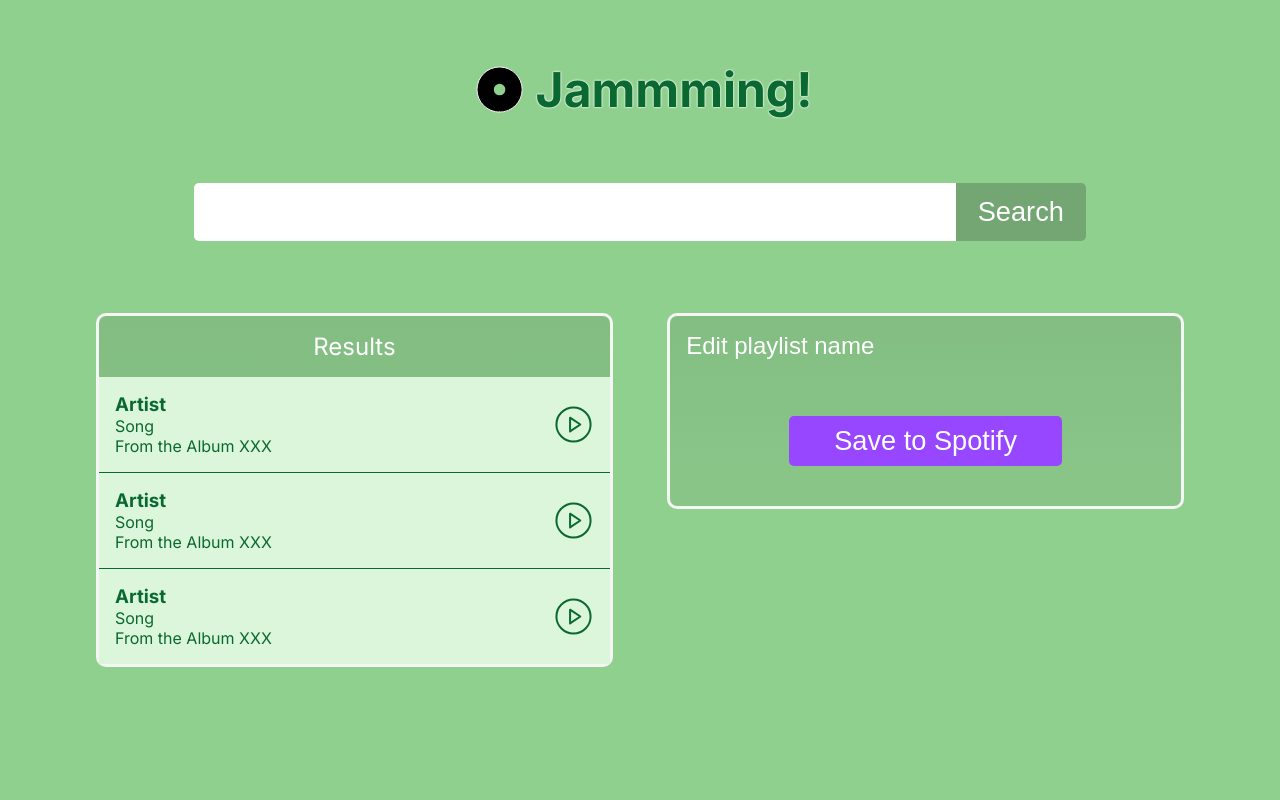
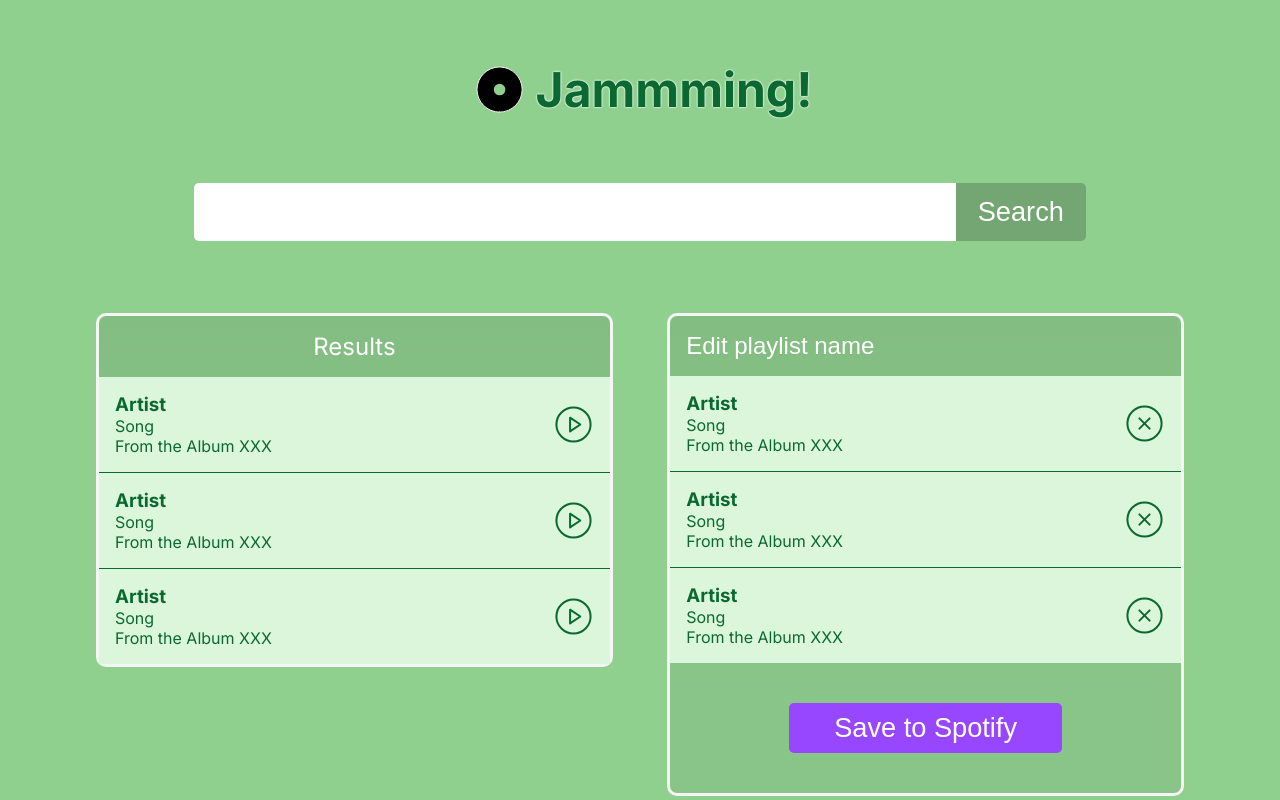
Before and after one commit to Osttan/Jammming, a React (Create React App) app: page / in a window 1280 px wide. Built offline with nearby package versions, Linux system fonts and the light colour scheme; the HTML template or start-up script is replaced by a standard one.

Commit message:
Interface completed

```diff
--- a/src/components/Playlist/Playlist.jsx
+++ b/src/components/Playlist/Playlist.jsx
@@ -1,4 +1,5 @@
 import Panel from "../Panel/Panel";
+import Tracklist from "../Tracklist/Tracklist";
 import Button from "../Button/Button";
 import styles from "./Playlist.module.css";
 
@@ -10,6 +11,7 @@
         id={styles.playlistName}
         placeholder="Edit playlist name"
       />
+      <Tracklist />
       <Button colorType="save" text="Save to Spotify" />
     </Panel>
   );
--- a/src/components/SearchResults/SearchResults.jsx
+++ b/src/components/SearchResults/SearchResults.jsx
@@ -1,14 +1,14 @@
 import "./SearchResults.module.css";
 import Panel from "../Panel/Panel";
-import SingleResult from "../SingleResult/SingleResult";
+import Track from "../Track/Track";
 
 function SearchResults() {
   return (
     <Panel>
       <h2>Results</h2>
-      <SingleResult />
-      <SingleResult />
-      <SingleResult />
+      <Track panel="results" />
+      <Track panel="results" />
+      <Track panel="results" />
     </Panel>
   );
 }
--- a/src/components/SingleResult/SingleResult.jsx
+++ /dev/null
@@ -1,37 +0,0 @@
-import styles from "./SingleResult.module.css";
-
-function SingleResult() {
-  return (
-    <div className={styles.result}>
-      <div className="result-text">
-        <h3 className="artist">Artist</h3>
-        <p>Song</p>
-        <p>From the Album XXX</p>
-      </div>
-      <svg
-        xmlns="http://www.w3.org/2000/svg"
-        width="41"
-        height="41"
-        viewBox="0 0 41 41"
-        fill="none"
-      >
-        <path
-          d="M20.5 37.5833C29.9349 37.5833 37.5833 29.9349 37.5833 20.5C37.5833 11.0651 29.9349 3.41666 20.5 3.41666C11.0651 3.41666 3.41666 11.0651 3.41666 20.5C3.41666 29.9349 11.0651 37.5833 20.5 37.5833Z"
-          stroke="#0A6930"
-          stroke-width="2"
-          stroke-linecap="round"
-          stroke-linejoin="round"
-        />
-        <path
-          d="M17.0833 13.6667L27.3333 20.5L17.0833 27.3333V13.6667Z"
-          stroke="#0A6930"
-          stroke-width="2"
-          stroke-linecap="round"
-          stroke-linejoin="round"
-        />
-      </svg>
-    </div>
-  );
-}
-
-export default SingleResult;
--- a/src/components/SingleResult/SingleResult.module.css
+++ /dev/null
@@ -1,17 +0,0 @@
-.result {
-  background: #dcf6dc;
-  color: #0a6930;
-  border-bottom: 1px solid #0a6930;
-  padding: 1rem;
-  display: flex;
-  justify-content: space-between;
-  align-items: center;
-}
-
-.result:last-child {
-  border-bottom: none;
-}
-
-.result svg {
-  cursor: pointer;
-}
--- a/src/components/Track/Track.jsx
+++ b/src/components/Track/Track.jsx
@@ -1,5 +1,73 @@
-function Track() {
-  return <div>Track</div>;
+import styles from "./Track.module.css";
+
+const playlistSvg = (
+  <svg
+    xmlns="http://www.w3.org/2000/svg"
+    width="41"
+    height="41"
+    viewBox="0 0 41 41"
+    fill="none"
+  >
+    <path
+      d="M20.5 37.5833C29.9349 37.5833 37.5834 29.9349 37.5834 20.5C37.5834 11.0651 29.9349 3.41666 20.5 3.41666C11.0652 3.41666 3.41669 11.0651 3.41669 20.5C3.41669 29.9349 11.0652 37.5833 20.5 37.5833Z"
+      stroke="#0A6930"
+      stroke-width="2"
+      stroke-linecap="round"
+      stroke-linejoin="round"
+    />
+    <path
+      d="M25.625 15.375L15.375 25.625"
+      stroke="#0A6930"
+      stroke-width="2"
+      stroke-linecap="round"
+      stroke-linejoin="round"
+    />
+    <path
+      d="M15.375 15.375L25.625 25.625"
+      stroke="#0A6930"
+      stroke-width="2"
+      stroke-linecap="round"
+      stroke-linejoin="round"
+    />
+  </svg>
+);
+
+const resultsSvg = (
+  <svg
+    xmlns="http://www.w3.org/2000/svg"
+    width="41"
+    height="41"
+    viewBox="0 0 41 41"
+    fill="none"
+  >
+    <path
+      d="M20.5 37.5833C29.9349 37.5833 37.5833 29.9349 37.5833 20.5C37.5833 11.0651 29.9349 3.41666 20.5 3.41666C11.0651 3.41666 3.41666 11.0651 3.41666 20.5C3.41666 29.9349 11.0651 37.5833 20.5 37.5833Z"
+      stroke="#0A6930"
+      stroke-width="2"
+      stroke-linecap="round"
+      stroke-linejoin="round"
+    />
+    <path
+      d="M17.0833 13.6667L27.3333 20.5L17.0833 27.3333V13.6667Z"
+      stroke="#0A6930"
+      stroke-width="2"
+      stroke-linecap="round"
+      stroke-linejoin="round"
+    />
+  </svg>
+);
+
+function Track({ panel }) {
+  return (
+    <div className={styles.result}>
+      <div className="result-text">
+        <h3 className="artist">Artist</h3>
+        <p>Song</p>
+        <p>From the Album XXX</p>
+      </div>
+      {panel ? resultsSvg : playlistSvg}
+    </div>
+  );
 }
 
 export default Track;
--- a/src/components/Track/Track.module.css
+++ b/src/components/Track/Track.module.css
@@ -0,0 +1,17 @@
+.result {
+  background: #dcf6dc;
+  color: #0a6930;
+  border-bottom: 1px solid #0a6930;
+  padding: 1rem;
+  display: flex;
+  justify-content: space-between;
+  align-items: center;
+}
+
+.result:last-of-type {
+  border-bottom: none;
+}
+
+.result svg {
+  cursor: pointer;
+}
--- a/src/components/Tracklist/Tracklist.jsx
+++ b/src/components/Tracklist/Tracklist.jsx
@@ -1,5 +1,13 @@
+import Track from "../Track/Track";
+
 function Tracklist() {
-  return <div>Tracklist</div>;
+  return (
+    <>
+      <Track />
+      <Track />
+      <Track />
+    </>
+  );
 }
 
 export default Tracklist;
```
